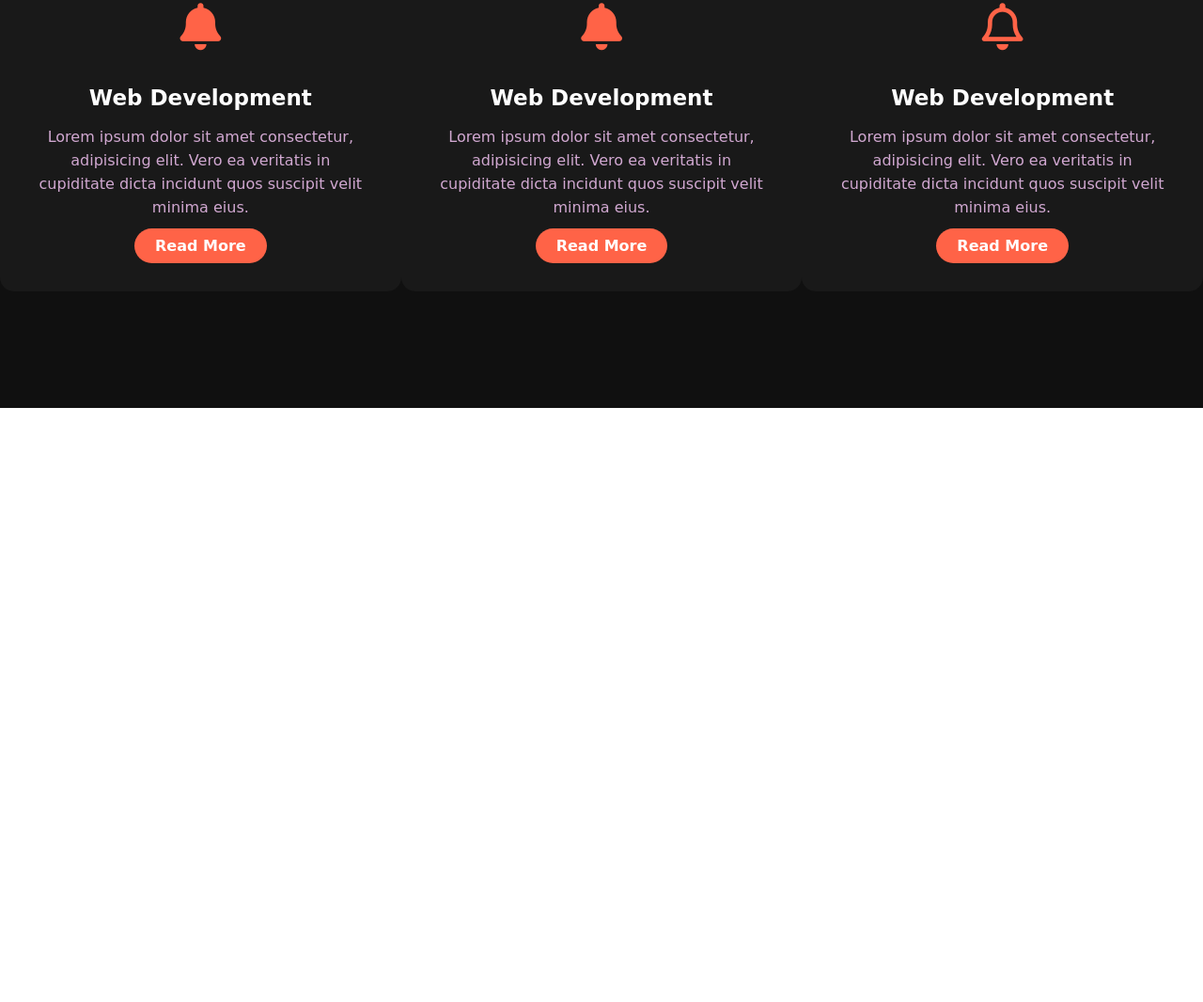
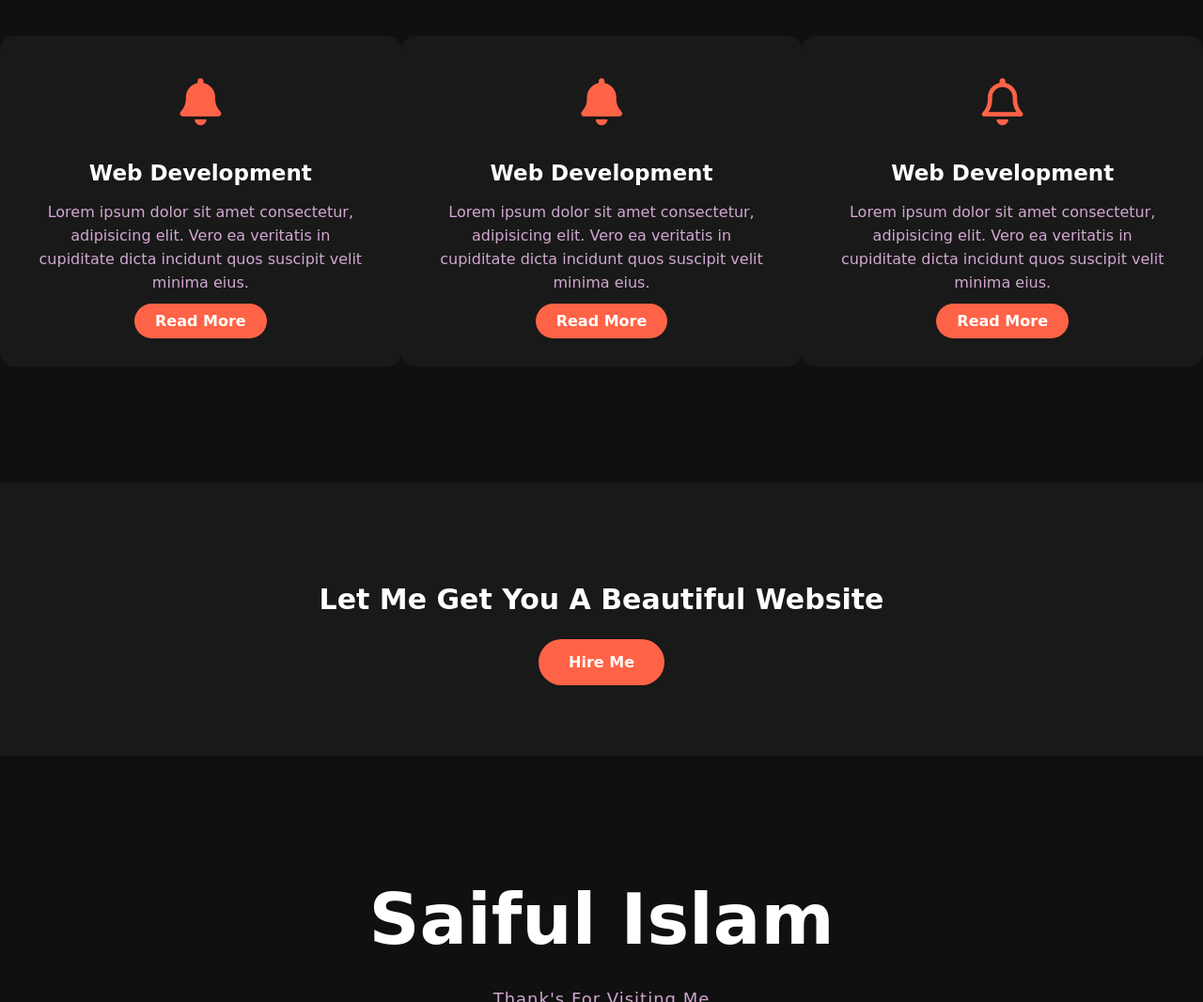
Before and after one commit to Saiful358/personal-port, a plain HTML site: page index.html in a window 1280 px wide. Shown: the part 1734-2800 px from the top of the page at 94% size. Before the commit the page ends 2168 px from the top, so only its background shows below. Drawn offline with Linux system fonts and the light colour scheme.

Commit message:
footer added

```diff
--- a/index.html
+++ b/index.html
@@ -20,10 +20,9 @@
             </div>
             <nav>
                 <ul>
-                    <li><a href="#">Home</a></li>
-                    <li><a href="#">About Me</a></li>
+                    <li><a href="#>Home</a></li>
+                    <li><a href=" #">About Me</a></li>
                     <li><a href="#">Services</a></li>
-                    <li><a href="#">Skills</a></li>
                     <li><a href="#">Skills</a></li>
                 </ul>
             </nav>
@@ -42,7 +41,7 @@
         </div>
     </header>
 
-
+    <!-- about me -->
     <section class="about">
         <div class="main">
             <img src="images/sishir.jpg" alt="">
@@ -62,7 +61,7 @@
 
     <!-- services -->
     <section class="services">
-        <div class="tittle">
+        <div class="title">
             <h2>My Services</h2>
         </div>
         <div class="box">
@@ -103,7 +102,20 @@
     </section>
 
 
+    <!-- Contact Me -->
+    <section class="contact-me">
+        <p>Let Me Get You A Beautiful Website</p>
+        <a class="button-2" href="#">Hire Me</a>
+    </section>
 
+
+    <!-- footer start -->
+    <footer class="last">
+        <h1>Saiful Islam</h1>
+        <p>
+            Thank's For Visiting Me
+        </p>
+    </footer>
 
 
 
--- a/style.css
+++ b/style.css
@@ -151,6 +151,7 @@ form input:last-child{
     margin: 30px auto;
     text-align: center;
 }
+
 .box{
     display: flex;
     justify-content: space-between;
@@ -195,3 +196,48 @@ form input:last-child{
     padding: 9px 22px;
     border-radius: 30px;
 }
+
+
+.contact-me{
+    width: 100%;
+    height: 290px;
+    background: #191919;
+    display: flex;
+    align-items: center;
+    flex-direction: column;
+    justify-content: center;
+}
+.contact-me p{
+    color: white;
+    font-size: 30px;
+    font-weight: bold;
+    margin-bottom: 25px;
+}
+.contact-me .button-2{
+    background-color: tomato;
+    color: white;
+    text-decoration: none;
+    border: 2px solid transparent;
+    font-weight: bold;
+    padding: 13px  30px;
+    border-radius: 30px;
+}
+.last{
+    background-color: #101010;
+    width: 100%;
+    padding: 100px 0;
+}
+.last h1 {
+    color: white;
+    font-size: 75px;
+    width: 1130;
+    margin: 30px auto;
+    text-align: center;
+}
+.last p{
+    color: #fcfc;
+    letter-spacing: 1px;
+    font-size: 18px;
+    margin-bottom: 45px;
+    text-align: center;
+}
```
